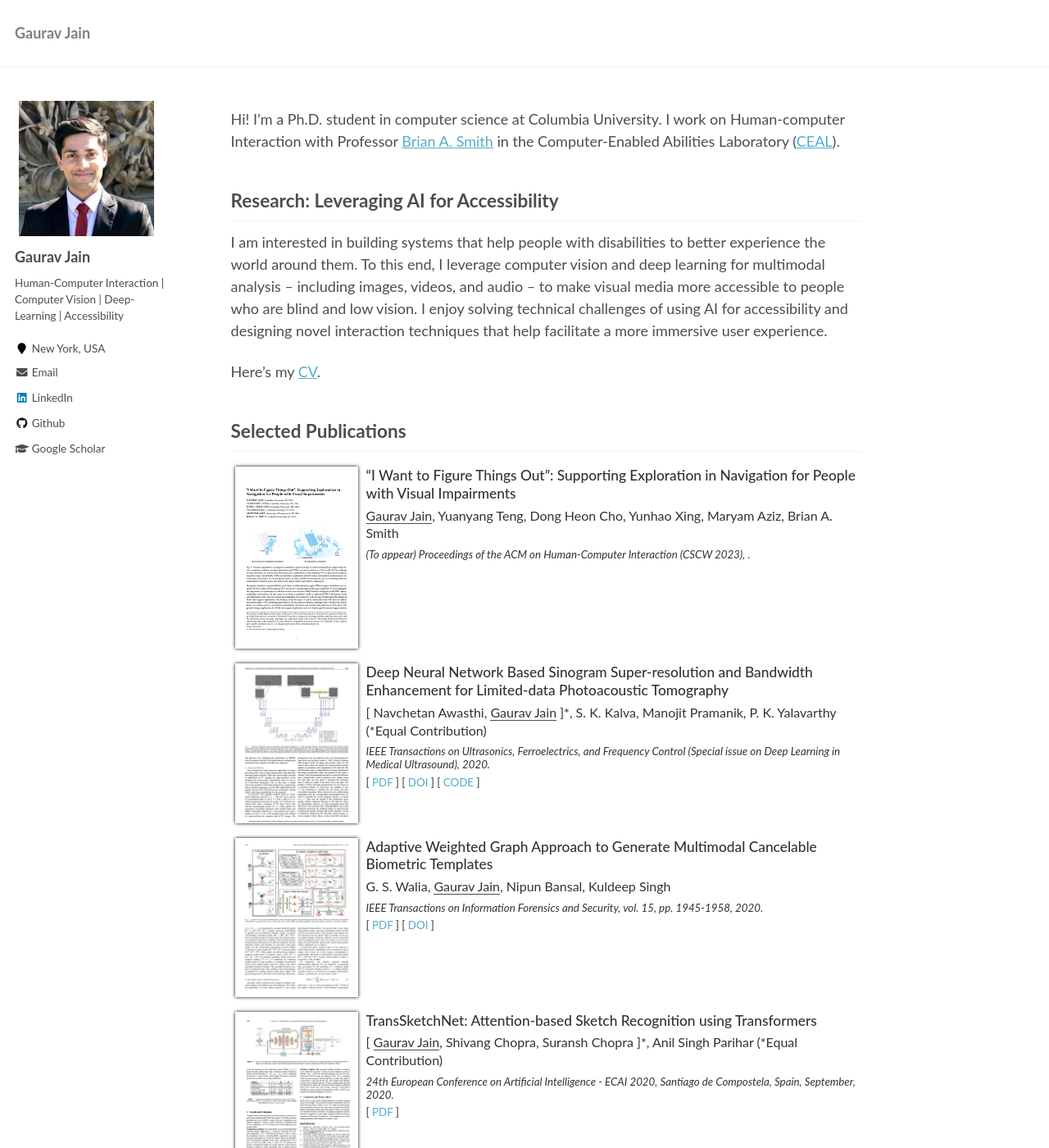
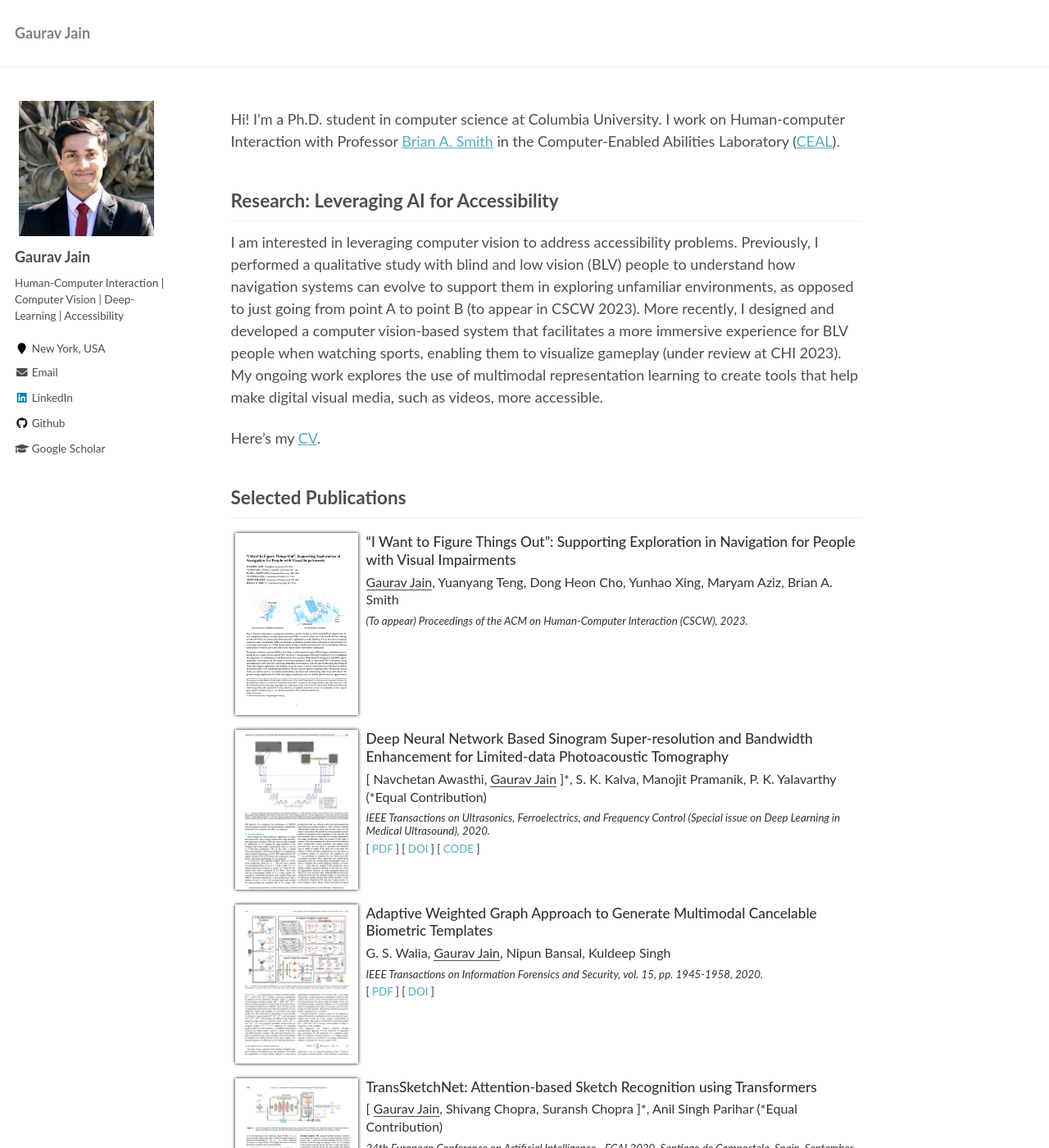
Before and after one commit to Gaurav1302/gaurav1302.github.io, a Jekyll site: the page built from _pages/about.md, in a window 1280 px wide and 1400 px high. Shown: the whole window at 82% size. Built offline with Jekyll 4.4.1, drawn with Linux system fonts in a browser that asks for light colours; some of the changed text lies outside the part shown.

Commit message:
updated research statement

```diff
--- a/_pages/about.md
+++ b/_pages/about.md
@@ -13,7 +13,7 @@ Hi! I'm a Ph.D. student in computer science at Columbia University. I work on Hu
 
 ## Research: Leveraging AI for Accessibility
 
-I am interested in building systems that help people with disabilities to better experience the world around them. To this end, I leverage computer vision and deep learning for multimodal analysis -- including images, videos, and audio -- to make visual media more accessible to people who are blind and low vision. I enjoy solving technical challenges of using AI for accessibility and designing novel interaction techniques that help facilitate a more immersive user experience.
+I am interested in leveraging computer vision to address accessibility problems. Previously, I performed a qualitative study with blind and low vision (BLV) people to understand how navigation systems can evolve to support them in exploring unfamiliar environments, as opposed to just going from point A to point B (to appear in CSCW 2023). More recently, I designed and developed a computer vision-based system that facilitates a more immersive experience for BLV people when watching sports, enabling them to visualize gameplay (under review at CHI 2023). My ongoing work explores the use of multimodal representation learning to create tools that help make digital visual media, such as videos, more accessible.
 
 <!-- My research revolves around building systems that help people with disabilities to better experience the world around them. Specifically, I am interested in leveraging computer vision and deep learning for multimodal analysis (such as videos, images, and audio) to make digital media more accessible to people who are blind and low vision. To this end, I focus on solving technical challenges of using AI for accessibility and the design of novel interaction techniques that help facilitate a more immersive user experience for people with disabilities. -->
 
@@ -36,4 +36,4 @@ For an updated list of articles, please visit my [Google Scholar Profile](https:
 
 ## Contact
 
-If you're interested in my work and wish to discuss anything, feel free to [email](gaurav@cs.columbia.edu) me or connect with me on [LinkedIn](https://www.linkedin.com/in/gauravjain13298/) -- I'm open to new connections!
+If you're interested in my work and wish to discuss anything, feel free to email me (myfirstname \[at\] cs \[dot\] columbia \[dot\] edu) or connect with me on [LinkedIn](https://www.linkedin.com/in/gauravjain13298/) -- I'm open to new connections!
```
Also changed, not shown: _publications/4_CSCW2023.md (+2 -2 lines).
